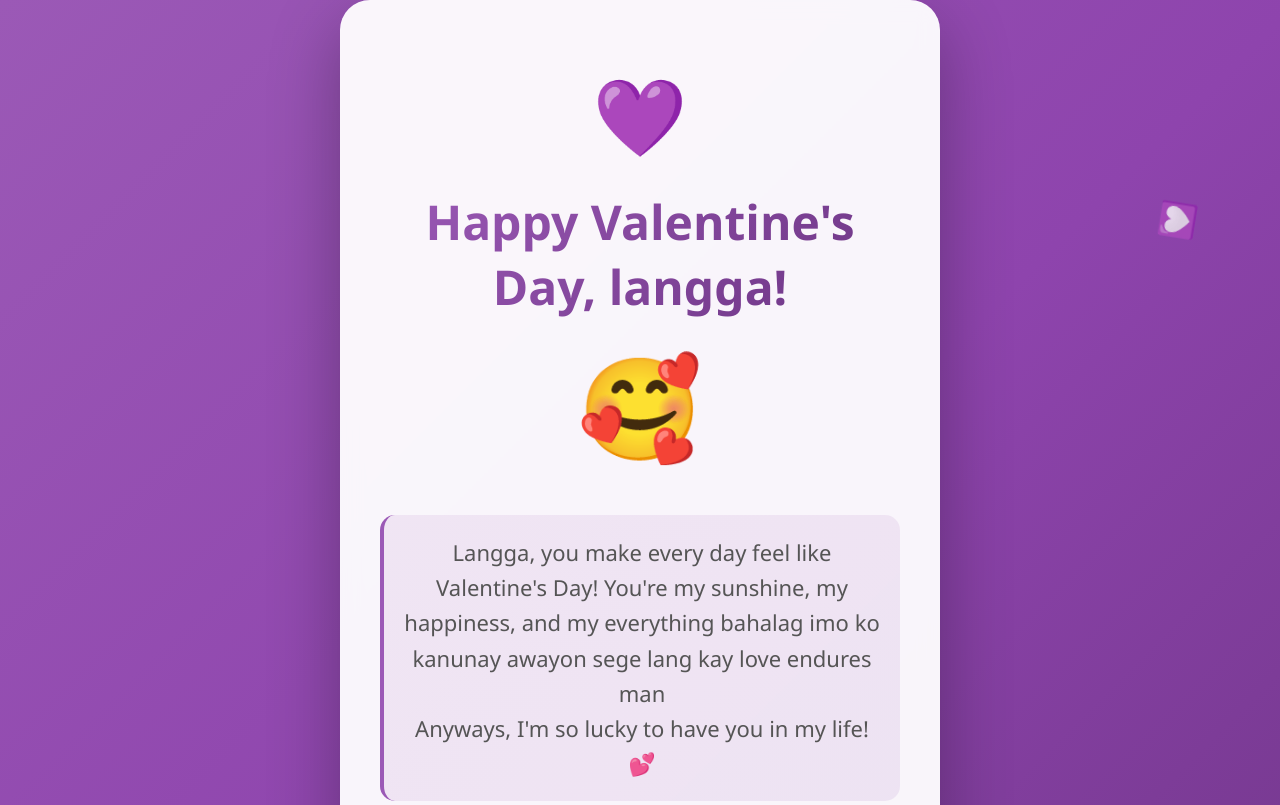
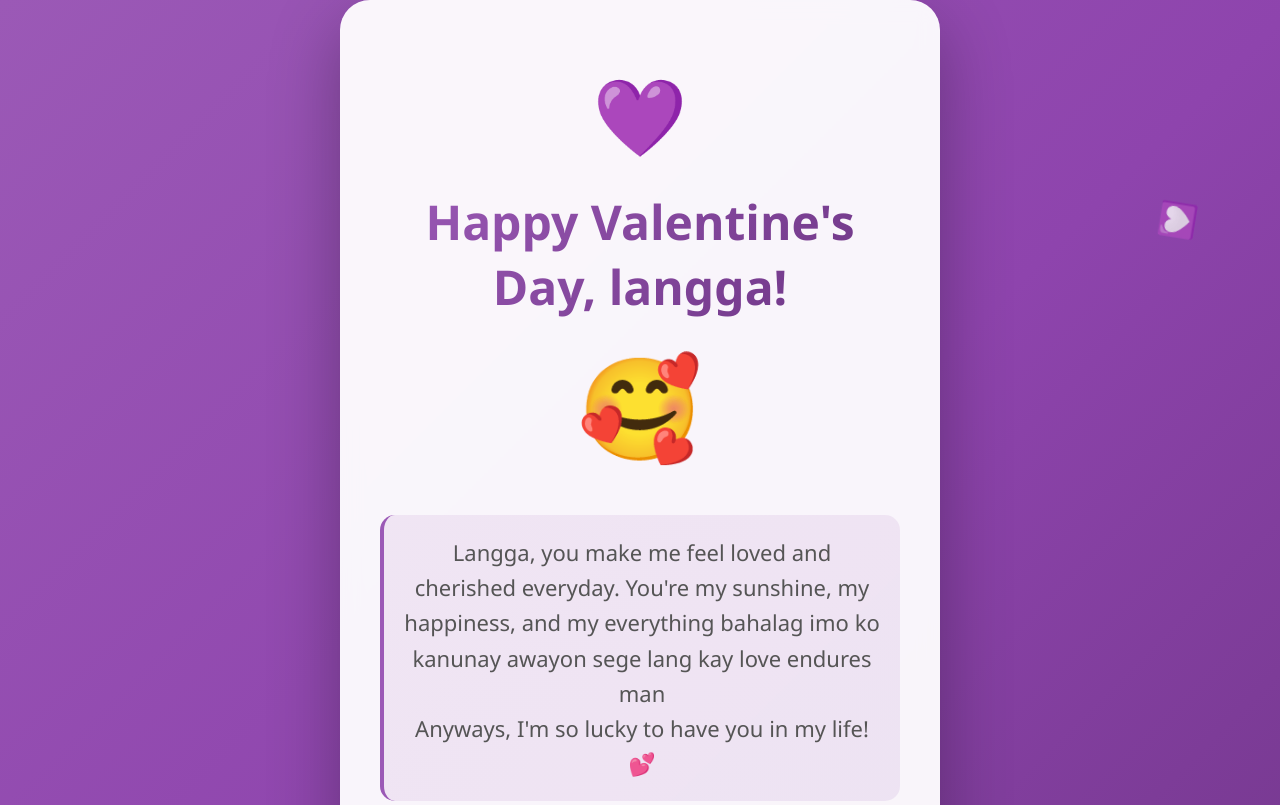
Before and after one commit to johnashborn/Balentimes, a plain HTML site: page index.html in a window 1280 px wide. Shown: the top 805 px of the page. Drawn offline with Linux system fonts and the light colour scheme.

Commit message:
Update index.html

```diff
--- a/index.html
+++ b/index.html
@@ -349,7 +349,7 @@
         </div>
 
         <div class="message">
-            Langga, you make every day feel like Valentine's Day!
+            Langga, you make me feel loved and cherished everyday.
             You're my sunshine, my happiness, and my everything bahalag
             imo ko kanunay awayon sege lang kay love endures man
             <br>
```
